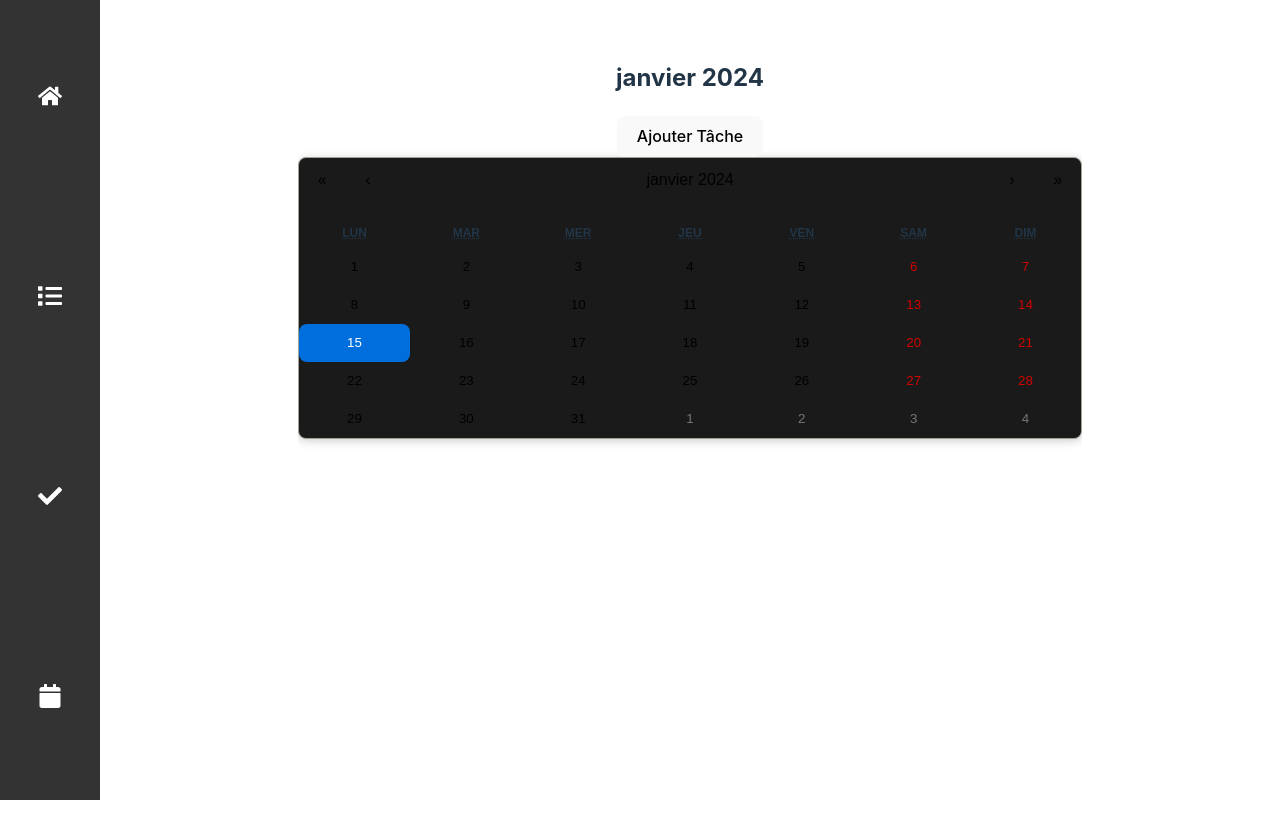
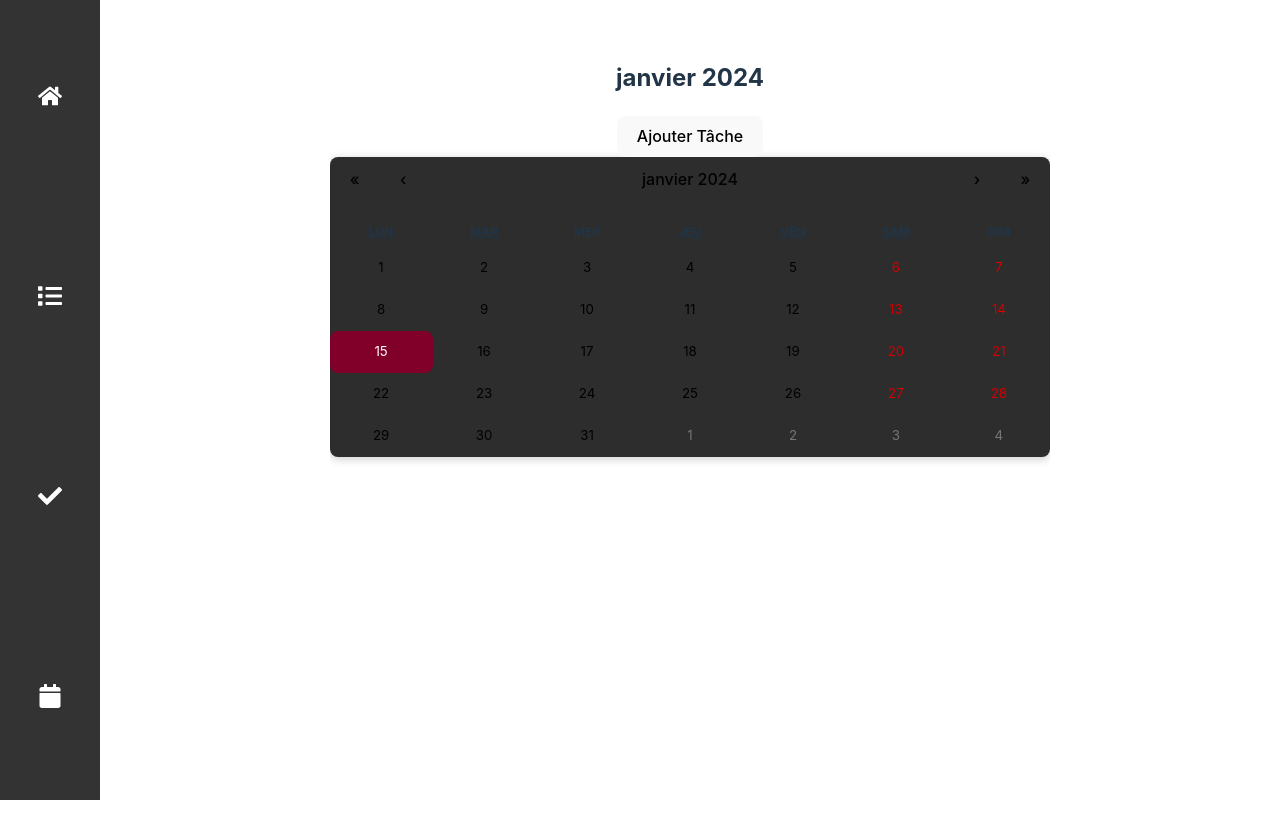
Before and after one commit to GuaisClement/TodoApp, a React (Vite) app: page / in a window 1280 px wide. Both pictures are taken after a click on the element 50 px from the left and 700 px from the top of the page. Shown: the top 838 px of the page. Built offline with nearby package versions, Linux system fonts and the light colour scheme.

Commit message:
Css calendar

```diff
--- a/src/calendar/calendar.css
+++ b/src/calendar/calendar.css
@@ -1,9 +1,7 @@
-/* MyCalendar.css */
-
 .my-calendar {
   text-align: center;
   background-color: #333;
-    padding: 40px; /* Ajustez la marge intérieure pour agrandir davantage le calendrier */
+  padding: 40px;
   border-radius: 10px;
   box-shadow: 0 0 10px rgba(0, 0, 0, 0.2);
   width: 100%;
@@ -14,37 +12,132 @@
   width: 100%;
   height: 100%;
   margin: 0 auto;
-    background-color: #1a1a1a;
+  background-color: #2d2d2d;
   border-radius: 8px;
   box-shadow: 0 2px 10px rgba(0, 0, 0, 0.2);
 }
 
-  .custom-calendar__month-view__weekdays {
-    font-weight: bold;
-    color: #646cff;
+/* Styles communs entre les deux ensembles */
+button {
+  margin: 0;
+  border: 0;
+  outline: none;
 }
 
-  .custom-calendar__tile {
-    color: #fff;
+button:enabled:hover {
+  cursor: pointer;
 }
 
-  .custom-calendar__tile--now:not(.custom-calendar__tile--active) {
-    color: #777;
-    opacity: 0.5;
+*, *:before, *:after {
+  -moz-box-sizing: border-box;
+  -webkit-box-sizing: border-box;
+  box-sizing: border-box;
 }
 
-  .custom-calendar__tile--neighboringMonth {
-    opacity: 0.5;
+/* Styles spécifiques du deuxième ensemble sans .react-calendar */
+.react-calendar__navigation {
+  display: flex;
+  height: 44px;
+  margin-bottom: 1em;
 }
 
-  .custom-calendar__navigation button {
-    background-color: #646cff;
-    color: #fff;
-    border-radius: 50%;
-    font-size: 1.5em; /* Augmentez la taille de la police pour les boutons de navigation */
-    margin: 10px; /* Augmentez la marge autour des boutons */
+.react-calendar__navigation button {
+  min-width: 44px;
+  background: none;
 }
 
-  .custom-calendar__navigation button:hover {
-    background-color: #535bf2;
+.react-calendar__navigation button:disabled {
+  background-color: #505050;
 }
+
+.react-calendar__navigation button:enabled:hover,
+.react-calendar__navigation button:enabled:focus {
+  background-color: #505050;
+}
+
+.react-calendar__month-view__weekdays {
+  text-align: center;
+  text-transform: uppercase;
+  font: inherit;
+  font-size: 0.75em;
+  font-weight: bold;
+}
+
+.react-calendar__month-view__weekdays__weekday {
+  padding: 0.5em;
+}
+
+.react-calendar__month-view__weekNumbers .react-calendar__tile {
+  display: flex;
+  align-items: center;
+  justify-content: center;
+  font: inherit;
+  font-size: 0.75em;
+  font-weight: bold;
+}
+
+.react-calendar__month-view__days__day--weekend {
+  color: #d10000;
+}
+
+.react-calendar__month-view__days__day--neighboringMonth {
+  color: #757575;
+}
+
+.react-calendar__year-view .react-calendar__tile,
+.react-calendar__decade-view .react-calendar__tile,
+.react-calendar__century-view .react-calendar__tile {
+  padding: 2em 0.5em;
+}
+
+.react-calendar__tile {
+  max-width: 100%;
+  padding: 10px 6.6667px;
+  background: none;
+  text-align: center;
+  line-height: 16px;
+  font: inherit;
+  font-size: 0.833em;
+}
+
+.react-calendar__tile:disabled {
+  background-color: #505050;
+}
+
+.react-calendar__tile:enabled:hover,
+.react-calendar__tile:enabled:focus {
+  background-color: #505050;
+}
+
+.react-calendar__tile--now {
+  background: #780b3171;
+  opacity: 0,5;
+}
+
+.react-calendar__tile--now:enabled:hover,
+.react-calendar__tile--now:enabled:focus {
+  background: #780b3171;
+}
+
+.react-calendar__tile--hasActive {
+  background: #9a0039;
+}
+
+.react-calendar__tile--hasActive:enabled:hover,
+.react-calendar__tile--hasActive:enabled:focus {
+  background: #9a0039;
+}
+
+.react-calendar__tile--active {
+  background: #80002a;
+  color: white;
+}
+
+.react-calendar__tile--active:enabled:hover,
+.react-calendar__tile--active:enabled:focus {
+  background: #80002a;
+}
+
+.react-calendar--selectRange .react-calendar__tile--hover {
+  background-color: #e6e6e6;
+}
--- a/src/calendar/calendar.tsx
+++ b/src/calendar/calendar.tsx
@@ -1,6 +1,5 @@
 import React, { useState } from 'react';
 import Calendar from 'react-calendar';
-import 'react-calendar/dist/Calendar.css';
 import './calendar.css';
 import Task from '../task-list/task/Task' // Assurez-vous que le chemin est correct
 import AddTask from '../task-list/add-task/add-task'; // Assurez-vous que le chemin est correct
```
Lines whose indentation alone changed are shown as unchanged.
